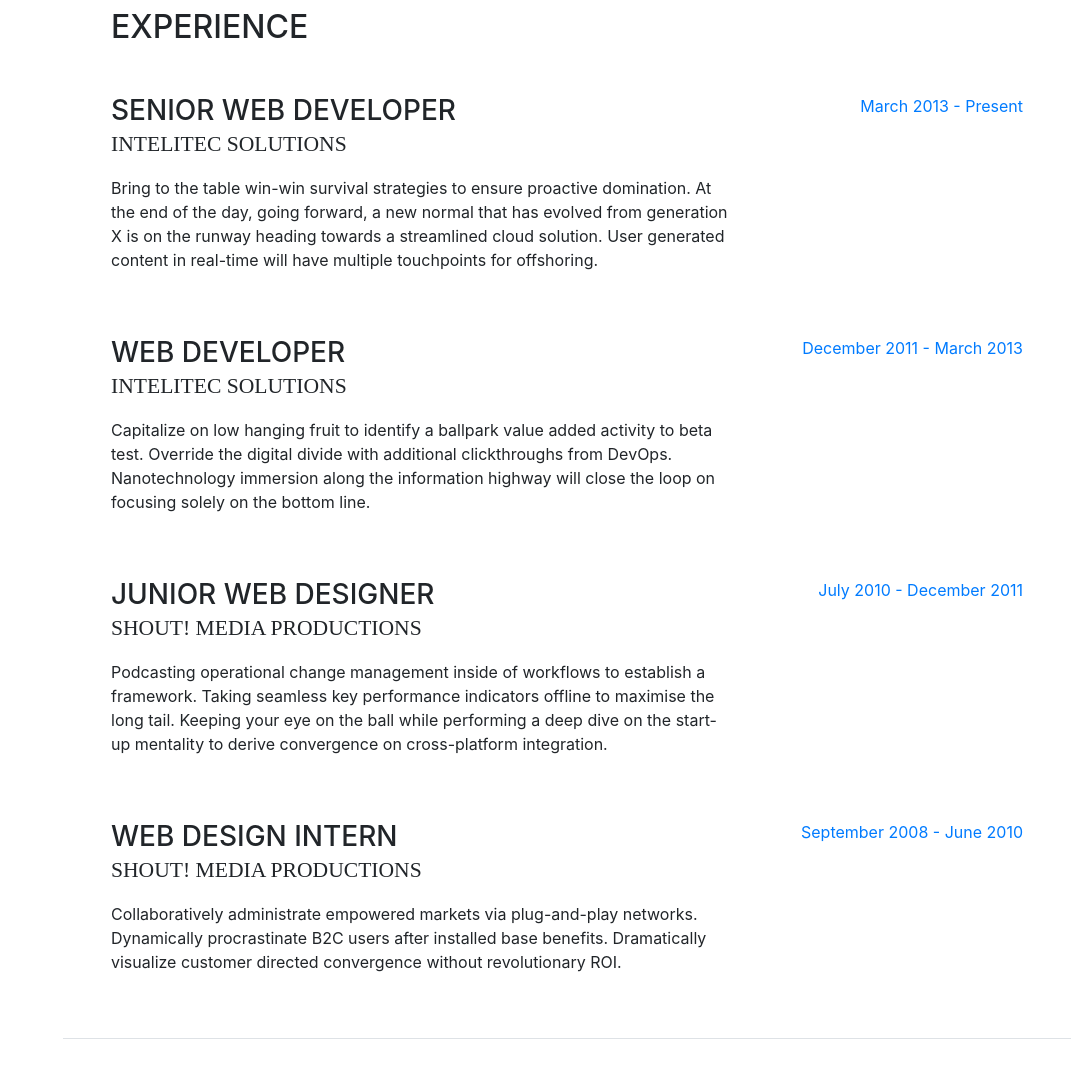
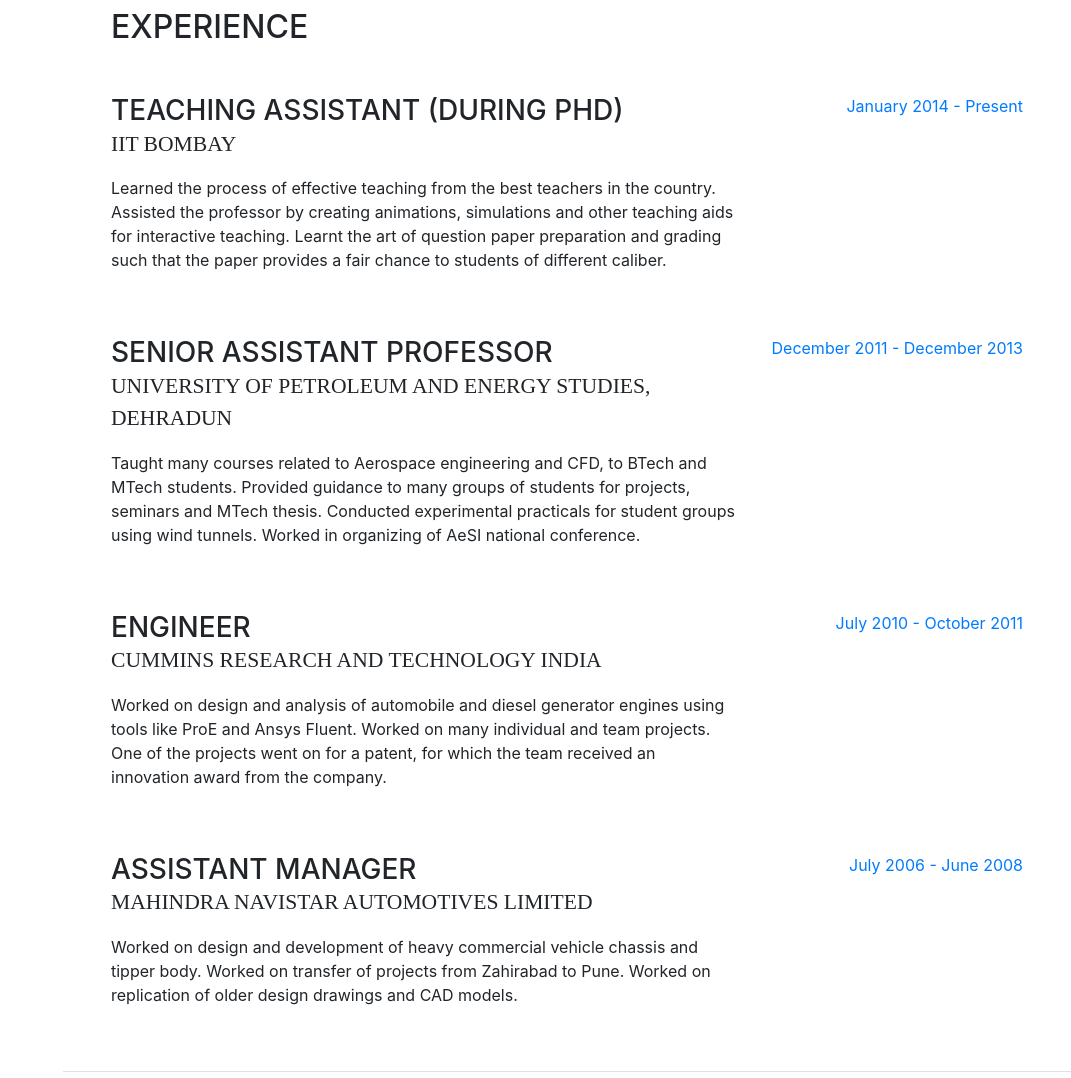
Before and after one commit to heySourabh/MyWebpage, a website with bundled scripts: page index.html in a window 1280 px wide. Shown: the part 840-1918 px from the top of the page, without its empty margins (209-1280 px from the left). Built offline with nearby package versions, Linux system fonts and the light colour scheme; a web font is replaced by a local one.

Commit message:
Updated experiences.

```diff
--- a/index.html
+++ b/index.html
@@ -31,7 +31,7 @@
 
 <nav class="navbar navbar-expand-lg navbar-dark bg-primary fixed-top" id="sideNav">
     <a class="navbar-brand js-scroll-trigger" href="#page-top">
-        <span class="d-block d-lg-none">Start Bootstrap</span>
+        <span class="d-block d-lg-none">Resume</span>
         <span class="d-none d-lg-block">
           <img class="img-fluid img-profile rounded-circle mx-auto mb-2" src="img/profile.jpg" alt="">
         </span>
@@ -76,8 +76,7 @@
             </div>
             <p class="mb-0">I am experienced in the development of software tools and application of computational fluid
                 dynamics in the field of Mechanical and Aerospace Engineering.</p>
-            <p class="mb-2">I have experience in teaching
-                subjects such as:</p>
+            <p class="mb-2">I have experience in teaching following subjects:</p>
             <ul>
                 <li>Computational Fluid Dynamics (CFD)</li>
                 <li>Compressible Fluid Mechanics</li>
@@ -131,55 +130,55 @@
 
             <div class="resume-item d-flex flex-column flex-md-row mb-5">
                 <div class="resume-content mr-auto">
-                    <h3 class="mb-0">Senior Web Developer</h3>
-                    <div class="subheading mb-3">Intelitec Solutions</div>
-                    <p>Bring to the table win-win survival strategies to ensure proactive domination. At the end of the
-                        day, going forward, a new normal that has evolved from generation X is on the runway heading
-                        towards a streamlined cloud solution. User generated content in real-time will have multiple
-                        touchpoints for offshoring.</p>
+                    <h3 class="mb-0">Teaching Assistant (During PhD)</h3>
+                    <div class="subheading mb-3">IIT Bombay</div>
+                    <p>Learned the process of effective teaching from the best teachers in the country.
+                        Assisted the professor by creating animations, simulations and other teaching aids for
+                        interactive teaching. Learnt the art of question paper preparation and grading such that the
+                        paper provides a fair chance to students of different caliber.</p>
                 </div>
                 <div class="resume-date text-md-right">
-                    <span class="text-primary">March 2013 - Present</span>
+                    <span class="text-primary">January 2014 - Present</span>
                 </div>
             </div>
 
             <div class="resume-item d-flex flex-column flex-md-row mb-5">
                 <div class="resume-content mr-auto">
-                    <h3 class="mb-0">Web Developer</h3>
-                    <div class="subheading mb-3">Intelitec Solutions</div>
-                    <p>Capitalize on low hanging fruit to identify a ballpark value added activity to beta test.
-                        Override the digital divide with additional clickthroughs from DevOps. Nanotechnology immersion
-                        along the information highway will close the loop on focusing solely on the bottom line.</p>
+                    <h3 class="mb-0">Senior Assistant Professor</h3>
+                    <div class="subheading mb-3">University of Petroleum and Energy Studies, Dehradun</div>
+                    <p>Taught many courses related to Aerospace engineering and CFD, to BTech and MTech students.
+                        Provided guidance to many groups of students for projects, seminars and MTech thesis. Conducted
+                        experimental practicals for student groups using wind tunnels. Worked in organizing of AeSI
+                        national conference.</p>
                 </div>
                 <div class="resume-date text-md-right">
-                    <span class="text-primary">December 2011 - March 2013</span>
+                    <span class="text-primary">December 2011 - December 2013</span>
                 </div>
             </div>
 
             <div class="resume-item d-flex flex-column flex-md-row mb-5">
                 <div class="resume-content mr-auto">
-                    <h3 class="mb-0">Junior Web Designer</h3>
-                    <div class="subheading mb-3">Shout! Media Productions</div>
-                    <p>Podcasting operational change management inside of workflows to establish a framework. Taking
-                        seamless key performance indicators offline to maximise the long tail. Keeping your eye on the
-                        ball while performing a deep dive on the start-up mentality to derive convergence on
-                        cross-platform integration.</p>
+                    <h3 class="mb-0">Engineer</h3>
+                    <div class="subheading mb-3">Cummins Research and Technology India</div>
+                    <p>Worked on design and analysis of automobile and diesel generator engines using tools like ProE
+                        and Ansys Fluent. Worked on many individual and team projects. One of the projects went on for
+                        a patent, for which the team received an innovation award from the company.</p>
                 </div>
                 <div class="resume-date text-md-right">
-                    <span class="text-primary">July 2010 - December 2011</span>
+                    <span class="text-primary">July 2010 - October 2011</span>
                 </div>
             </div>
 
             <div class="resume-item d-flex flex-column flex-md-row">
                 <div class="resume-content mr-auto">
-                    <h3 class="mb-0">Web Design Intern</h3>
-                    <div class="subheading mb-3">Shout! Media Productions</div>
-                    <p>Collaboratively administrate empowered markets via plug-and-play networks. Dynamically
-                        procrastinate B2C users after installed base benefits. Dramatically visualize customer directed
-                        convergence without revolutionary ROI.</p>
+                    <h3 class="mb-0">Assistant Manager</h3>
+                    <div class="subheading mb-3">Mahindra Navistar Automotives Limited</div>
+                    <p>Worked on design and development of heavy commercial vehicle chassis and tipper body. Worked on
+                        transfer of projects from Zahirabad to Pune. Worked on replication of older design drawings and
+                        CAD models.</p>
                 </div>
                 <div class="resume-date text-md-right">
-                    <span class="text-primary">September 2008 - June 2010</span>
+                    <span class="text-primary">July 2006 - June 2008</span>
                 </div>
             </div>
 
```
